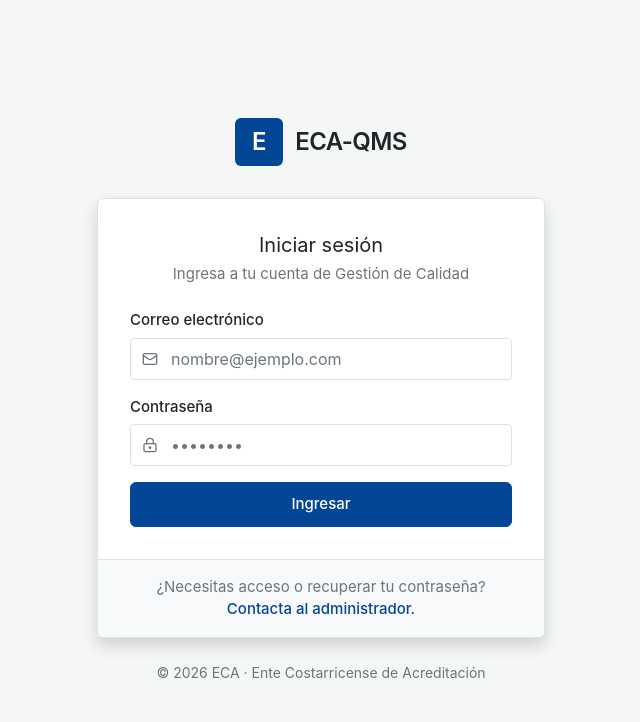
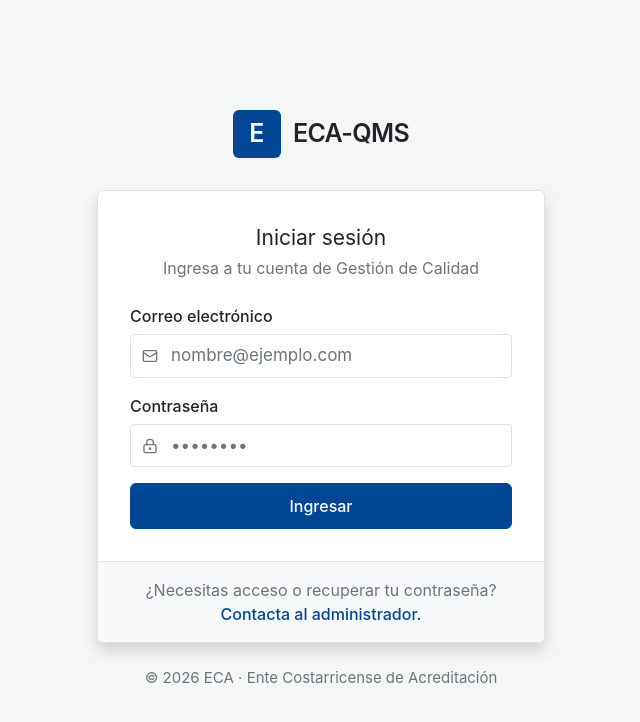
Before and after one commit to crojas-dot/mi-dashboard, a Next.js app: page /login in a window 1280 px wide. Shown: the top 722 px of the page, without its empty margins (319-959 px from the left). Built offline with nearby package versions, Linux system fonts and the light colour scheme; no server answers.

Commit message:
style: ampliar 1px escala tipográfica de fuente nativa en ECA-QMS

```diff
--- a/app/styles/theme.css
+++ b/app/styles/theme.css
@@ -6,11 +6,17 @@
   /* Fuente nativa de todo ECA-QMS, incluida la utilidad font-sans de Tailwind. */
   --font-sans: -apple-system, BlinkMacSystemFont, "Segoe UI", Roboto, Helvetica, Arial, sans-serif;
 
-  /* Escala de lectura: texto auxiliar 14px, controles 15px y contenido 16px. */
-  --text-xs: 0.875rem;
+  /* Ajuste de +1px para compensar la apariencia más pequeña de la fuente nativa.
+     Mantener tamaños semánticos; no modificar documentos con medidas fijas. */
+  --text-xs: 0.9375rem;   /* 15px: textos auxiliares */
   --text-xs--line-height: 1.5;
-  --text-sm: 0.9375rem;
+  --text-sm: 1rem;        /* 16px: botones, formularios, tablas */
   --text-sm--line-height: 1.5;
+  --text-base: 1.0625rem; /* 17px: lectura general */
+  --text-base--line-height: 1.5;
+  --text-lg: 1.1875rem;   /* 19px */
+  --text-xl: 1.3125rem;   /* 21px */
+  --text-2xl: 1.5625rem;  /* 25px */
   /* Radios "cuadraditos" */
   --radius-xs: 0.125rem;
   --radius-sm: 0.1875rem;   /* 3px */
```
